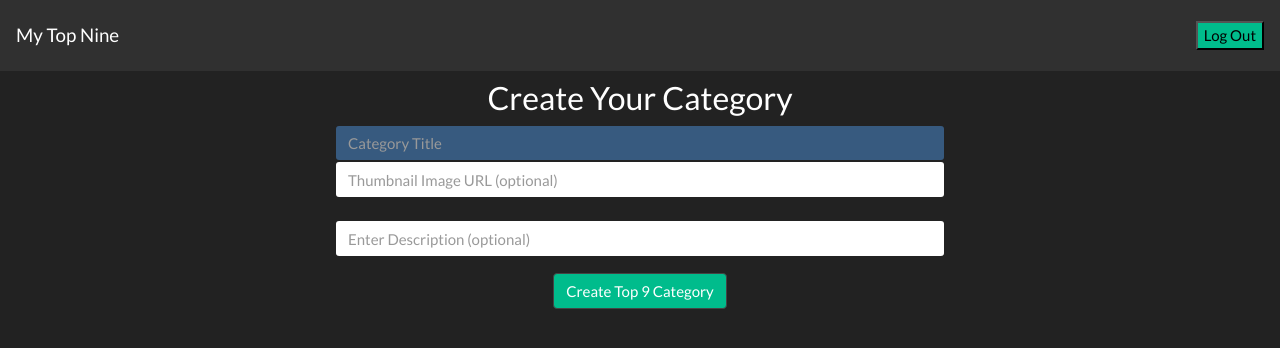
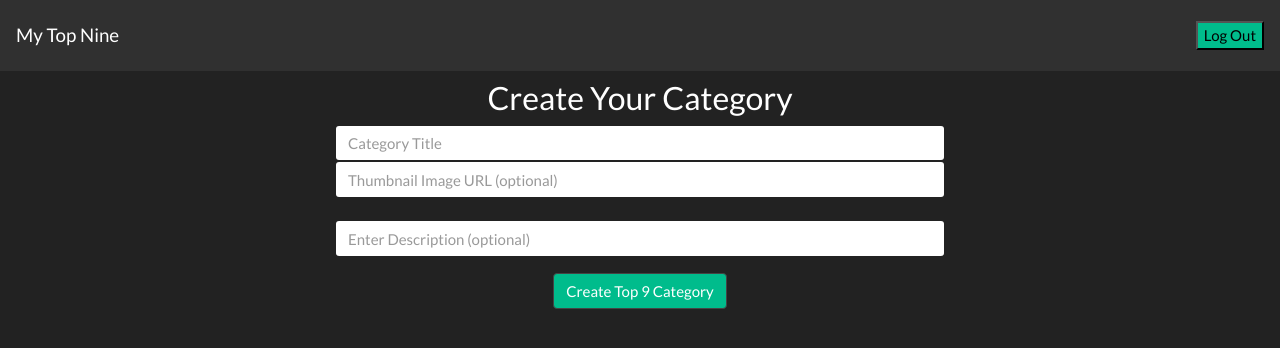
Before and after one commit to bw-my-top-nine/front-end, a React (Create React App) app: page /home/createcategoryform in a window 1280 px wide. Shown: the top 348 px of the page. Built offline with nearby package versions, Linux system fonts and the light colour scheme; sample sign-in values are in the browser's storage.

Commit message:
add password requirements to register form

```diff
--- a/src/components/CreateCategoryForm.js
+++ b/src/components/CreateCategoryForm.js
@@ -76,7 +76,7 @@ const CreateCategory = props => {
 			<Form onSubmit={submitForm}>
 				<FormGroup>
 					<Input
-						className="bg-primary text-white "
+						// className="bg-primary text-white "
 						type="text"
 						name="name"
 						placeholder="Category Title"
--- a/src/components/RegisterForm.js
+++ b/src/components/RegisterForm.js
@@ -38,6 +38,7 @@ const RegisterForm = props => {
 						placeholder="name@email.com"
 						value={credentials.email}
 						onChange={handleChange}
+						required
 					/>
 				</FormGroup>
 				<FormGroup>
@@ -47,6 +48,9 @@ const RegisterForm = props => {
 						placeholder="Password"
 						value={credentials.password}
 						onChange={handleChange}
+						pattern="[^\s]{6,}"
+                    	title="Password must be at least 6 non-space characters"
+						required
 					/>
 				</FormGroup>
 				<FormGroup className="text-left">
```
